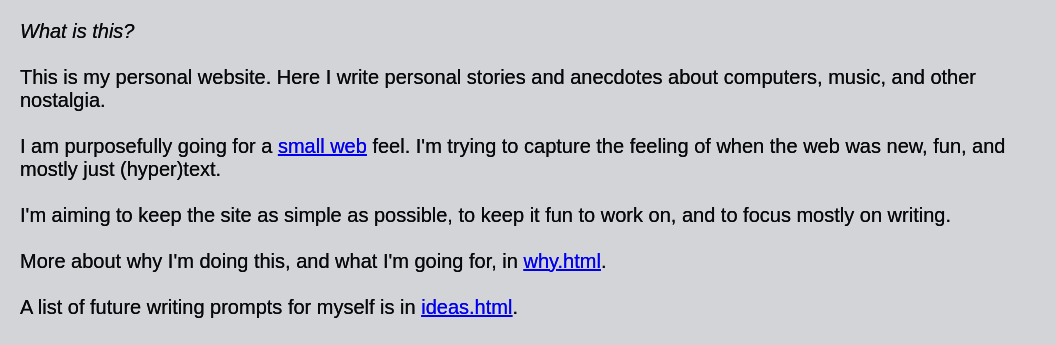
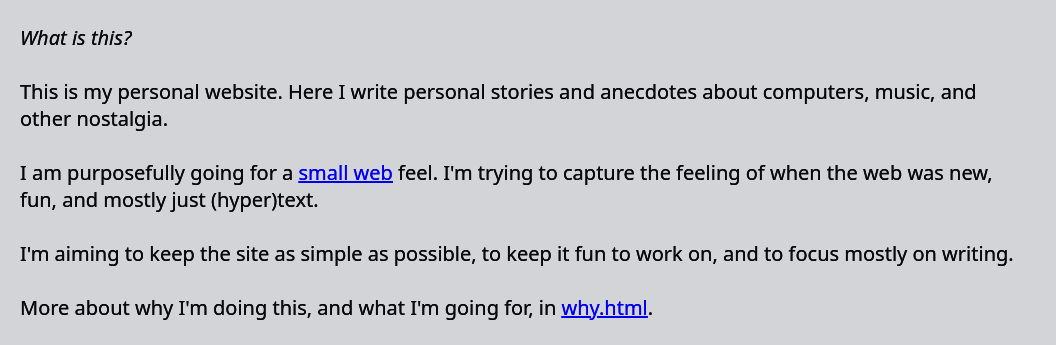
Before and after one commit to jbinto/multiball.dev, a plain HTML site: page index.html in a window 1280 px wide. Shown: the part 603-948 px from the top of the page, without its empty margins (0-1056 px from the left). Drawn offline with Linux system fonts and the light colour scheme.

```diff
--- a/css.css
+++ b/css.css
@@ -21,7 +21,7 @@
 }
 
 section {
-  font-family: sans-serif;
+  font-family: system-ui, -apple-system, BlinkMacSystemFont, 'Segoe UI', Roboto, Oxygen, Ubuntu, Cantarell, 'Open Sans', 'Helvetica Neue', sans-serif;
   max-width: 1000px;
   text-overflow: wrap;
   /* white-space: normal; */
```
